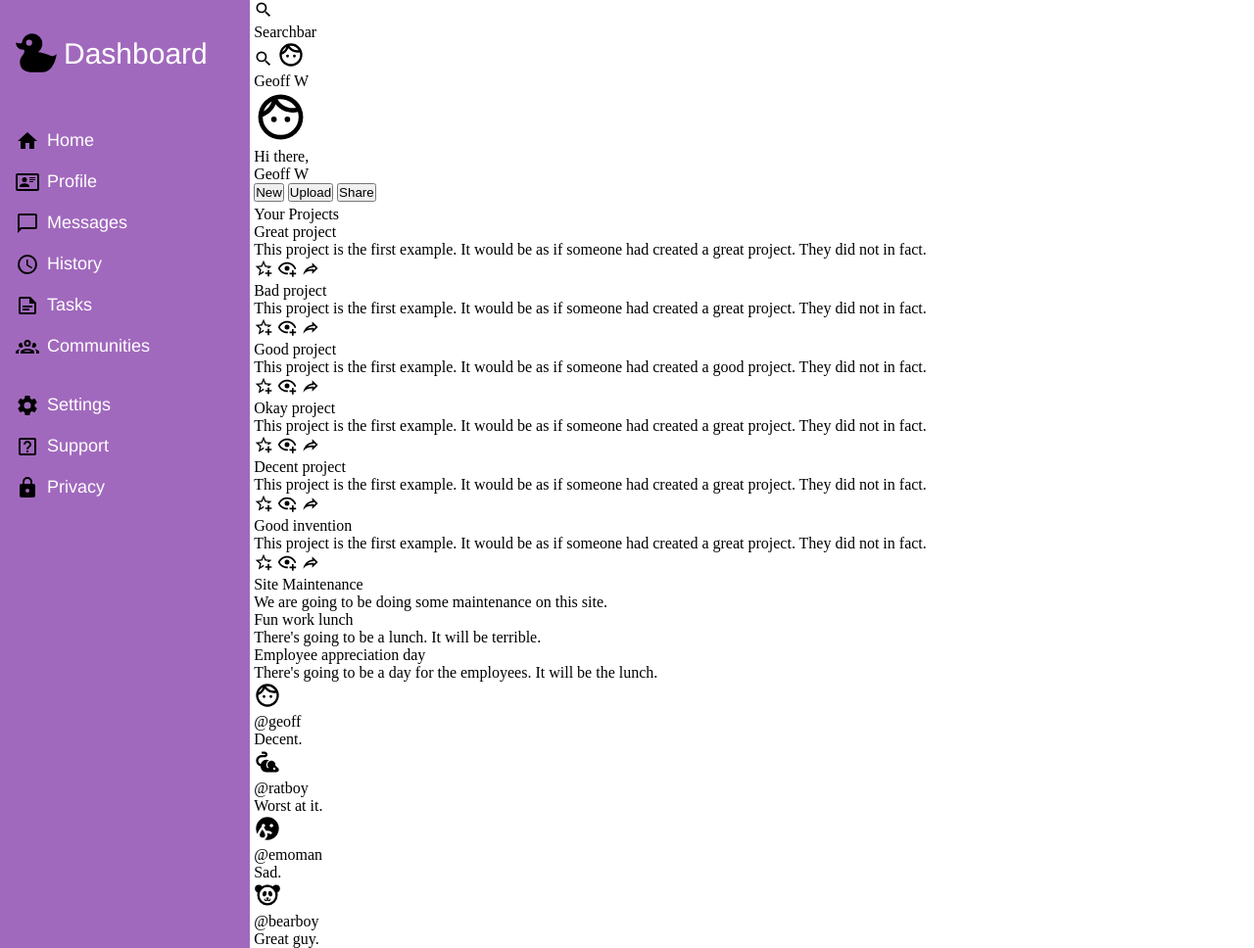
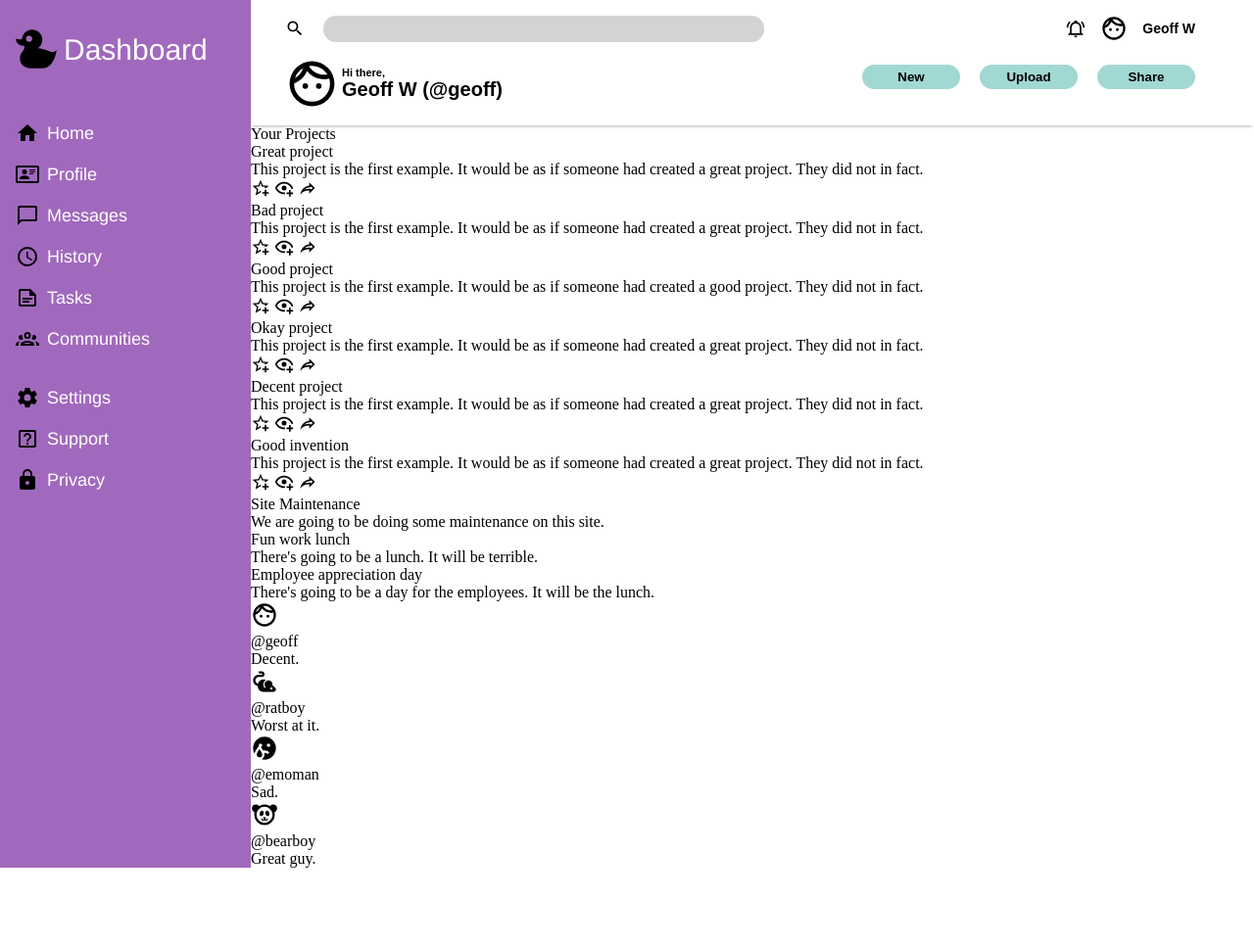
Before and after one commit to waitegeoff2/admin-dashboard, a plain HTML site: page index.html in a window 1280 px wide. Shown: the whole page at 98% size. After the commit the page ends 886 px from the top, so only its background shows below. Drawn offline with Linux system fonts and the light colour scheme.

Commit message:
lay out and stylize header bar

```diff
--- a/index.html
+++ b/index.html
@@ -63,17 +63,19 @@
         <div class="header">
             <div class="search-bar">
                 <img class="header-icon" src="Assets/magnify.svg" alt="Magnifying glass icon">
-                <div class="bar">Searchbar</div>
+                <div class="bar"></div>
             </div>
             <div class="icons">
-                <img class="header-icon" src="Assets/magnify.svg" alt="Ringing bell icon">
+                <img class="header-icon" src="Assets/bell-ring-outline.svg" alt="Ringing bell icon">
                 <img src="Assets/profile-man.svg" alt="A user profile image of a man's face." class="small-profile-logo">
                 <div class="header-name">Geoff W</div>
             </div>
             <div class="header-greeting">
                 <img src="Assets/profile-man.svg" alt="A user profile image of a man's face." class="header-big-logo">
-                <div class="greeting-hi-there">Hi there,</div>
-                <div class="greeting-name">Geoff W</div>
+                <div class="overall-greeting">
+                    <div class="greeting-hi-there">Hi there,</div>
+                    <div class="greeting-name">Geoff W (@geoff)</div>
+                </div>
             </div>
             <div class="header-buttons">
                 <button class="buttons-new">New</button>
--- a/styles.css
+++ b/styles.css
@@ -11,11 +11,15 @@
     padding: 0;
 }
 
+/* CONTAINER */
+
 .container {
     display: grid;
     grid-template-columns: 1fr 4fr;
-    gap: 4px;
+    /* gap: 4px;  */
 }
+
+/* SIDEBAR */
 
 .sidebar {
     grid-column: 1/2;
@@ -57,10 +61,90 @@
     padding: 4px;
 }
 
+/* HEADER */
+
 .header {
     grid-column: 2/3;
+    display: grid;
+    grid-template-columns: 3fr 1fr;
+    padding: 15px;
+    padding-left: 35px;
+    padding-right: 60px;
+    box-shadow: 0 4px 2px -2px lightgray;
+    z-index: 10;
 
 }
+
+.search-bar {
+    display: grid;
+    grid-auto-flow: column;
+    grid-template-columns: 1fr 14fr ;
+    align-items: center;
+}
+
+.bar {
+    background-color: lightgrey;
+    height: 27px;
+    width: 450px;
+    border-radius: 13px;
+}
+
+.icons {
+    display: grid;
+    grid-auto-flow: column;
+    align-items: center;
+    justify-content: end;
+    gap: 15px;
+
+}
+
+.header-name {
+    font-family: Arial, Helvetica, sans-serif;
+    font-weight: bold;
+    font-size: 14px;
+}
+
+.header-greeting {
+    display: grid;
+    grid-auto-flow: column;
+    grid-template-columns: 55px 1fr;
+    gap: 3px;
+    margin-top: 15px;
+    align-items: center;
+}
+
+    .greeting-hi-there {
+        font-family: Arial, Helvetica, sans-serif;
+        font-weight: bold;
+        font-size: 11px;
+    }
+
+    .greeting-name {
+        font-family: Arial, Helvetica, sans-serif;
+        font-weight: bold;
+        font-size: 20px;
+    }
+
+.header-buttons {
+    display: grid;
+    grid-auto-flow: column;
+    grid-template-columns: 1fr 1fr 1fr;
+    align-items: center;
+    gap: 20px;
+
+    button {
+      background-color: rgb(161, 216, 211);
+      border-radius: 15px;
+      border: 0px;
+      height: 25px;
+      width: 100px;
+      font-family: Arial, Helvetica, sans-serif;
+      font-weight: bold;
+
+    }
+}
+
+/* MAIN */
 
 .main-content {
     grid-column: 2/3;
```
